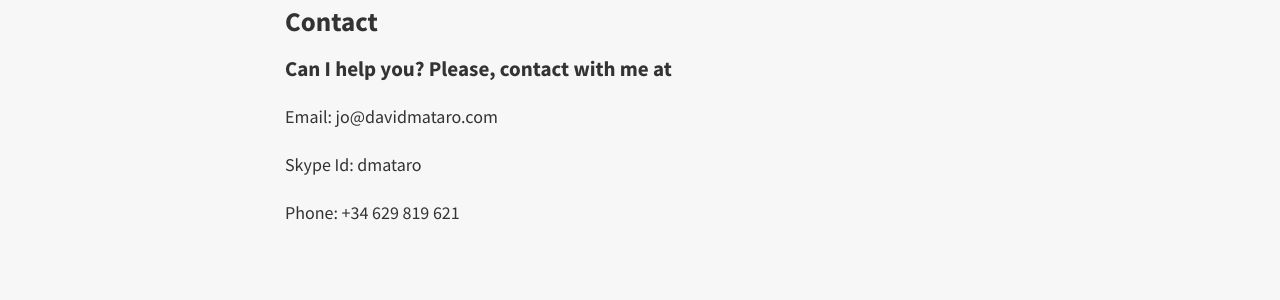
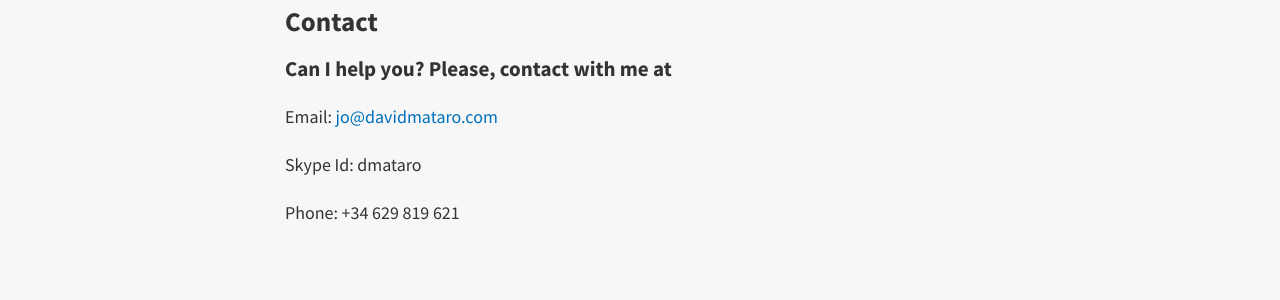
Before and after one commit to davidmataro/davidmataro, a Jekyll site: the page built from contact/index.md, in a window 1280 px wide. Shown: the part 200-500 px from the top of the page. Built offline with Jekyll 4.4.1, drawn with Linux system fonts in a browser that asks for light colours; nearby versions of some CDN libraries; Markdown is read by kramdown in place of the engine named in the settings; part of the change alters nothing that is shown.

```diff
--- a/contact/index.md
+++ b/contact/index.md
@@ -7,6 +7,6 @@ title: Contact
 ### Can I help you? Please, contact with me at
 
 
-<p>Email: jo@davidmataro.com</p>
+<p>Email: <a href="jo@davidmataro.com">jo@davidmataro.com</a></p>
 <p>Skype Id: dmataro</p>
 <p>Phone: +34 629 819 621</p>
```
